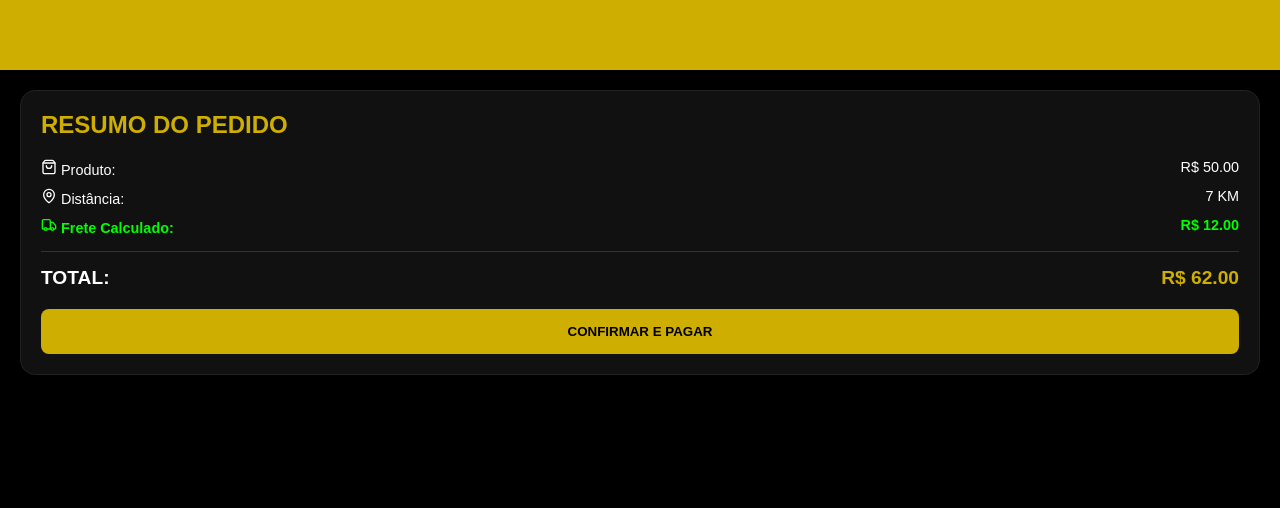
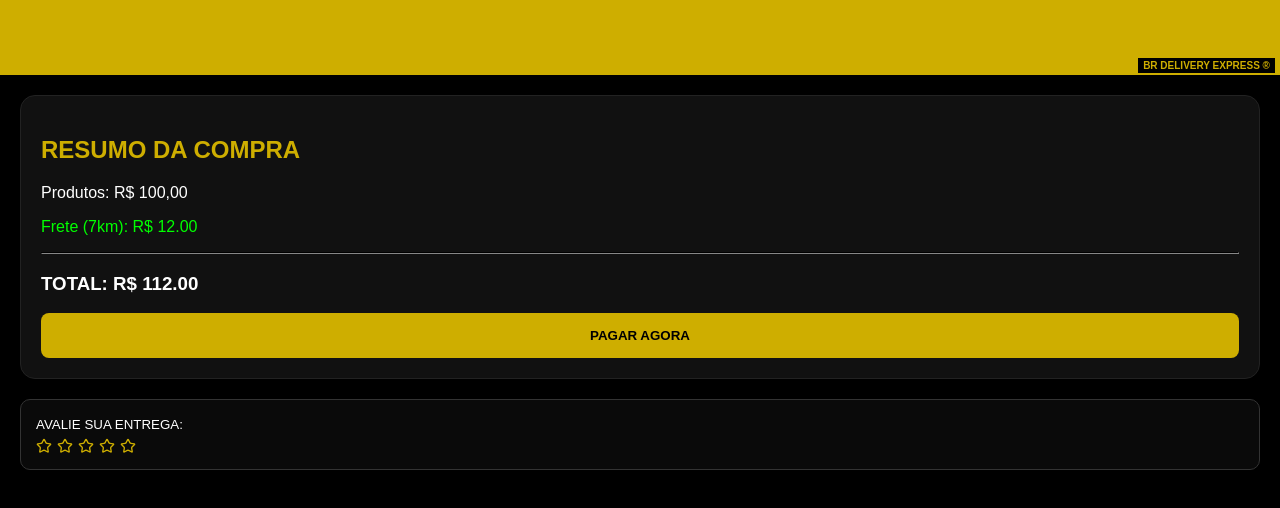
Before and after one commit to brempeedimento-byte/br-delivery-express, a Next.js app: page /delivery in a window 1280 px wide. Shown: the top 508 px of the page. Built offline with nearby package versions, Linux system fonts and the light colour scheme.

Commit message:
FULL-STACK DEPLOY: Motor de Ads, Robô de Frete, Tesouraria, Auditoria e Avaliação

```diff
--- a/app/delivery/page.tsx
+++ b/app/delivery/page.tsx
@@ -1,55 +1,46 @@
 'use client';
-import { useState, useEffect } from 'react';
-import { calcularFrete } from '../../lib/logistica';
-import { MapPin, Truck, ShoppingBag } from 'lucide-react';
+import { useState, useEffect, useMemo } from 'react';
+import { calcularTudo } from '../../lib/engine';
+import { Star, Truck, ShieldCheck, MapPin } from 'lucide-react';
 
-export default function MarketplaceComRobo() {
-  const [distanciaSimulada, setDistanciaSimulada] = useState(7); // KM entre Cliente e Fornecedor
-  const [precoProduto, setPrecoProduto] = useState(50.00);
+export default function MarketplaceSoberano() {
+  const [ponteiro, setPonteiro] = useState(0);
+  const marcas = useMemo(() => Array.from({ length: 100 }, (_, i) => ({ n: i === 0 ? "Coca-Cola" : `Marca ${i+1}` })), []);
+  const dados = calcularTudo(7, 100); // Exemplo: 7km, R$ 100 em produtos
 
-  const valorFrete = calcularFrete(distanciaSimulada);
-  const valorTotal = precoProduto + valorFrete;
+  useEffect(() => {
+    const t = setInterval(() => setPonteiro(p => (p + 1) % 400), 6000);
+    return () => clearInterval(t);
+  }, []);
 
   return (
     <div style={{ background: '#000', minHeight: '100vh', color: '#fff', fontFamily: 'sans-serif' }}>
-      {/* FAIXA DE ADS (MONETIZAÇÃO) */}
-      <div style={{ height: '70px', background: '#ceae00', color: '#000', display: 'flex', alignItems: 'center', justifyContent: 'center', fontWeight: 'bold' }}>
-         <marquee>🚀 BR EXPRESS ADS: ANÚNCIO DAS MARCAS 24H RODANDO AQUI...</marquee>
+      {/* FAIXA ADS 2CM */}
+      <div style={{ height: '75px', background: '#ceae00', color: '#000', position: 'sticky', top: 0, zIndex: 100, display: 'flex', flexDirection: 'column', justifyContent: 'center', overflow: 'hidden' }}>
+        <marquee scrollamount="10" style={{ fontWeight: '900' }}>
+          🔥 {marcas[Math.floor(ponteiro/4)].n.toUpperCase()} - OFERTA EXCLUSIVA | CARD {(ponteiro%4)+1}/4
+        </marquee>
+        <div style={{ position: 'absolute', bottom: '2px', right: '5px', fontSize: '10px', background: '#000', color: '#ceae00', padding: '2px 5px', fontWeight: 'bold' }}>
+          BR DELIVERY EXPRESS ®
+        </div>
       </div>
 
       <main style={{ padding: '20px' }}>
         <div style={{ background: '#111', padding: '20px', borderRadius: '15px', border: '1px solid #222' }}>
-          <h2 style={{ color: '#ceae00', marginTop: 0 }}>RESUMO DO PEDIDO</h2>
+          <h2 style={{ color: '#ceae00' }}>RESUMO DA COMPRA</h2>
+          <p>Produtos: R$ 100,00</p>
+          <p style={{ color: '#0f0' }}>Frete (7km): R$ {dados.frete.toFixed(2)}</p>
+          <hr style={{ borderColor: '#333' }} />
+          <h3>TOTAL: R$ {dados.totalCliente.toFixed(2)}</h3>
+          <button style={{ width: '100%', padding: '15px', background: '#ceae00', border: 'none', borderRadius: '8px', fontWeight: 'bold' }}>PAGAR AGORA</button>
+        </div>
 
-          <div style={infoLinha}>
-            <span><ShoppingBag size={16}/> Produto:</span>
-            <span>R$ {precoProduto.toFixed(2)}</span>
-          </div>
-
-          <div style={infoLinha}>
-            <span><MapPin size={16}/> Distância:</span>
-            <span>{distanciaSimulada} KM</span>
-          </div>
-
-          <div style={{ ...infoLinha, color: '#0f0', fontWeight: 'bold' }}>
-            <span><Truck size={16}/> Frete Calculado:</span>
-            <span>R$ {valorFrete.toFixed(2)}</span>
-          </div>
-
-          <div style={{ height: '1px', background: '#333', margin: '15px 0' }} />
-
-          <div style={{ display: 'flex', justifyContent: 'space-between', fontSize: '1.2rem', fontWeight: 'bold' }}>
-            <span>TOTAL:</span>
-            <span style={{ color: '#ceae00' }}>R$ {valorTotal.toFixed(2)}</span>
-          </div>
-
-          <button style={{ width: '100%', padding: '15px', background: '#ceae00', border: 'none', borderRadius: '8px', fontWeight: 'bold', marginTop: '20px' }}>
-            CONFIRMAR E PAGAR
-          </button>
+        {/* ÁREA DE AVALIAÇÃO */}
+        <div style={{ marginTop: '20px', padding: '15px', background: '#0a0a0a', borderRadius: '10px', border: '1px solid #333' }}>
+          <small>AVALIE SUA ENTREGA:</small>
+          <div style={{ display: 'flex', gap: '5px', marginTop: '5px' }}>{[1,2,3,4,5].map(i => <Star key={i} size={16} color="#ceae00" />)}</div>
         </div>
       </main>
     </div>
   );
 }
-
-const infoLinha = { display: 'flex', justifyContent: 'space-between', margin: '10px 0', fontSize: '0.9rem' };
--- /dev/null
+++ b/lib/engine.ts
@@ -0,0 +1,18 @@
+export const calcularTudo = (distanciaKm: number, valorProdutos: number) => {
+  // Regra de Frete
+  let freteBruto = distanciaKm <= 7 ? 12.00 : distanciaKm <= 14 ? 20.00 : distanciaKm * 1.50;
+
+  // Splits Financeiros (Taxas)
+  const lucroTorreFrete = freteBruto * 0.20; // Sua taxa de 20%
+  const repasseEntregador = freteBruto - lucroTorreFrete;
+  const lucroTorreProduto = valorProdutos * 0.10; // Sua comissão de 10%
+  const repasseFornecedor = valorProdutos - lucroTorreProduto;
+
+  return {
+    totalCliente: valorProdutos + freteBruto,
+    frete: freteBruto,
+    lucroTotalTorre: lucroTorreFrete + lucroTorreProduto,
+    repasseEntregador,
+    repasseFornecedor
+  };
+};
```
Also changed, not shown: app/admin-br-express/page.tsx (+25 -34 lines), app/fornecedor/page.tsx (+16 -45 lines).
